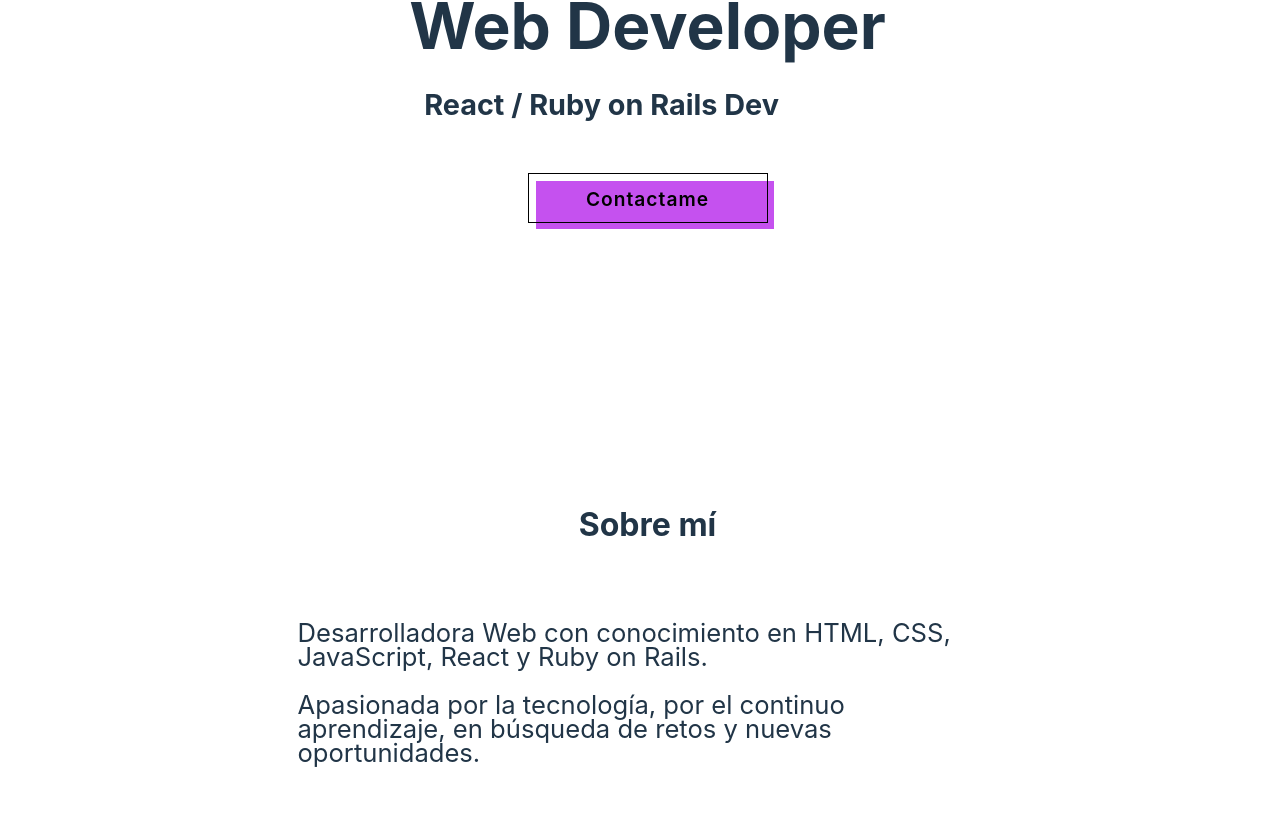
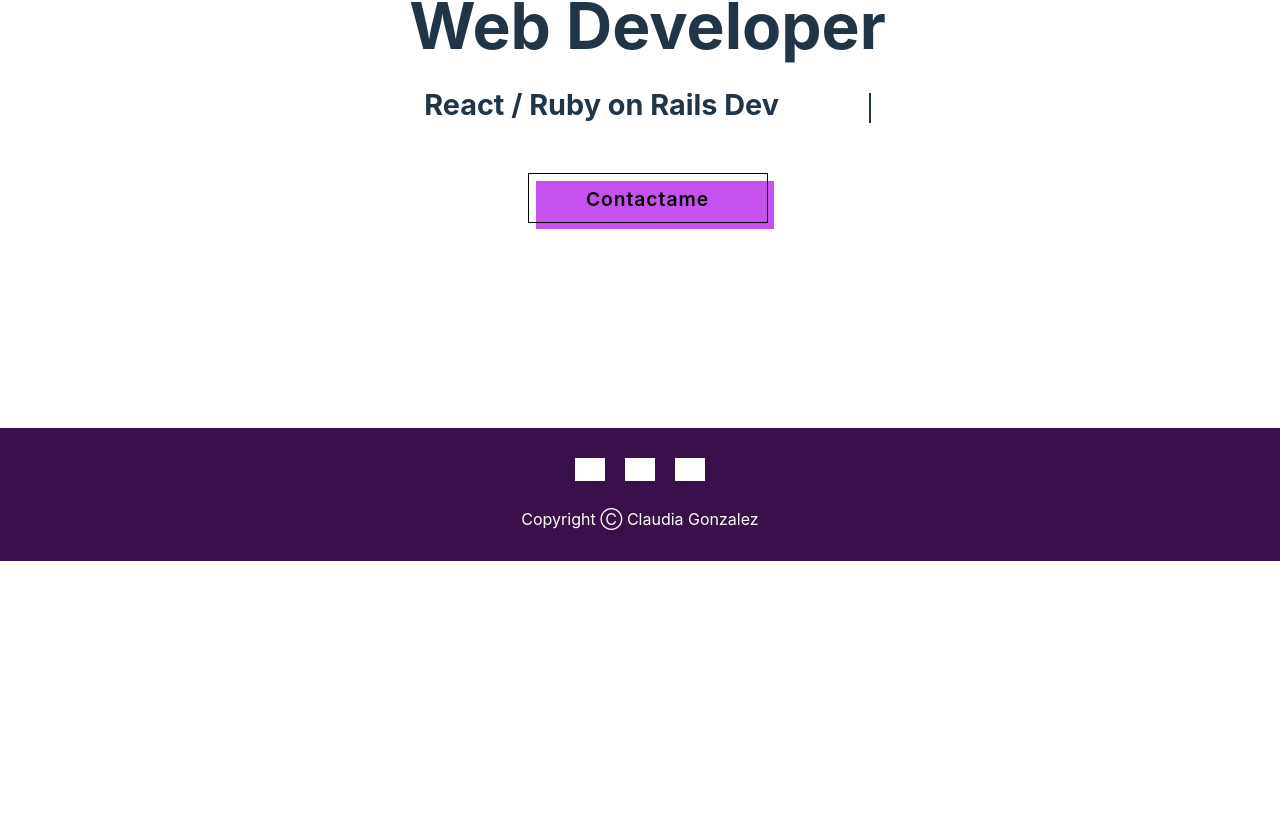
Before and after one commit to claunicole/Portfolio, a React (Vite) app: page / in a window 1280 px wide. Shown: the part 302-1117 px from the top of the page. After the commit the page ends 863 px from the top, so only its background shows below. Built offline with nearby package versions, Linux system fonts and the light colour scheme; grey boxes are pictures that could not be loaded.

Commit message:
Mejoras en el responsive

```diff
--- a/src/About/About.css
+++ b/src/About/About.css
@@ -16,6 +16,10 @@
 
 
 @media (min-width: 760px) {
+
+.about-container {
+    margin-top: 150px;
+}
 
 .about-container h2 {
     font-size: 2rem;
@@ -36,13 +40,15 @@
     .about-container{
     display: flex;
     flex-direction: column;
+    justify-content: center;
     align-items: center;
-    margin-top: 150px;
+    margin-top: 0px;
+    min-height: 85vh;
 
     }
 
     .about-text-container{
-        margin-top: 60px;
+        margin-top: 20px;
     }
 
 
--- a/src/Contact/Contact.css
+++ b/src/Contact/Contact.css
@@ -45,6 +45,11 @@
 }
 
 @media (min-width: 760px) {
+
+    .form-container{
+        margin-top: 150px;
+    }
+
     .form-container h2 {
         font-size: 2rem;
     }
@@ -53,6 +58,18 @@
 
 @media (min-width: 1024px) {
     .form-container {
-        margin: 140px 15px 0px 15px;
+        display: flex;
+        flex-direction: column;
+        justify-content: center;
+        align-items: center;
+        min-height: 85vh;
+        margin: 100px 15px 0px 0px;
     }
 }
+
+@media (min-width: 1440px){
+
+    .form-container {
+        margin: 50px 15px 0px 0px;
+    }
+}
--- a/src/InfoContainer/InfoContainer.css
+++ b/src/InfoContainer/InfoContainer.css
@@ -1,22 +1,3 @@
-.dev-text {
-    display: block;
-    white-space: nowrap;
-    border-right: 2px solid;
-    font-size: 22px;
-    width: 22ch;
-    height: 30px;
-    animation: typing 3s steps(22),
-    blink .4s infinite step-end alternate;
-    overflow: hidden;
-}
-
-@keyframes typing {
-    from {width: 0;}
-}
-
-@keyframes blink {
-    50% {border-color: transparent;}
-}
 
 .info-container {
     display: flex;
@@ -24,13 +5,10 @@
     justify-content: center;
     min-height: 100vh;
     min-width: 300px;
-    margin-top: 200px;
-
 }
 
 .info {
     margin-left: 15px;
-    margin-bottom: 140px;
 }
 
 .info-desktop {
@@ -43,12 +21,12 @@
 }
 
 .info h3 {
-    margin-top: 25px;
+    margin-top: 0px;
 }
 
 .button-container {
     margin-right: 20px;
-    margin-bottom: 80px;
+    margin-bottom: 50px;
 }
 
 
@@ -85,8 +63,29 @@
   left: 0px;
 }
 
+.dev-text {
+    display: block;
+    white-space: nowrap;
+    border-right: 2px solid;
+    font-size: 22px;
+    width: 22ch;
+    height: 30px;
+    animation: typing 3s steps(22),
+    blink .4s infinite step-end alternate;
+    overflow: hidden;
+}
+
+@keyframes typing {
+    from {width: 0;}
+}
+
+@keyframes blink {
+    50% {border-color: transparent;}
+}
+
 
 @media (min-width: 760px) {
+
 
     .info h2 {
         font-size: 2.5rem;
@@ -106,13 +105,17 @@
 @media (min-width: 1024px) {
 
     .info-container {
+        justify-content: flex-start;
         margin-top: 0px;
+        min-height: 0vh;
     }
 
     .info {
         display: flex;
         align-items: center;
         flex-direction: column;
+        min-height: 85vh;
+        margin-bottom: 50px;
 
     }
 
@@ -152,3 +155,10 @@
     width: 23ch;
     }
 }
+
+@media (min-width: 1440px){
+
+    .info {
+    margin-bottom: 0px;
+    }
+}
--- a/src/InfoContainer/InfoContainer.jsx
+++ b/src/InfoContainer/InfoContainer.jsx
@@ -18,10 +18,10 @@ function InfoContainer() {
       </div>
         <Link to='/contact'><button className='button'>Contactame</button></Link>
         </div>
-        <About/>
+      {/*   <About/>
         <Skills/>
         <Projects/>
-        <Contact/>
+        <Contact/> */}
     </div>
   )
 }
--- a/src/Projects/Projects.css
+++ b/src/Projects/Projects.css
@@ -77,7 +77,7 @@
 
 @media (min-width: 760px) {
     .projects{
-        margin-top: 120px;
+        margin-top: 150px;
         display: flex;
     }
 
@@ -105,7 +105,7 @@
         display: flex;
         flex-direction: column;
         align-items: center;
-        margin-top: 100px;
+        margin-top: 120px;
     }
 
     .projects h2 {
--- a/src/Skills/Skills.css
+++ b/src/Skills/Skills.css
@@ -60,7 +60,8 @@
         display: flex;
         flex-direction: column;
         align-items: center;
-        margin-top: 130px;
+        margin-top: 150px;
+        margin-bottom: 0px;
     }
 
     .skill-info {
```
